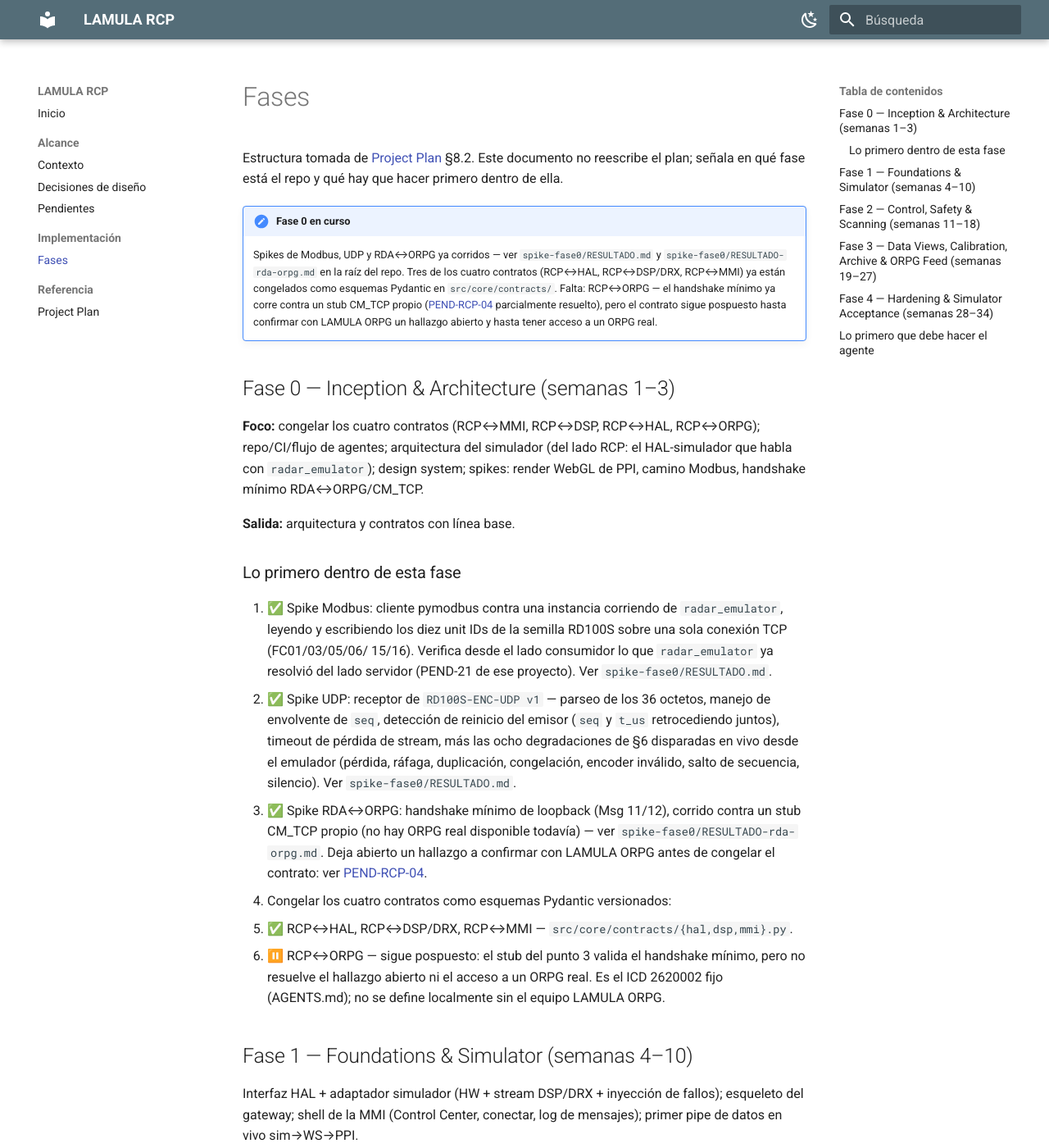
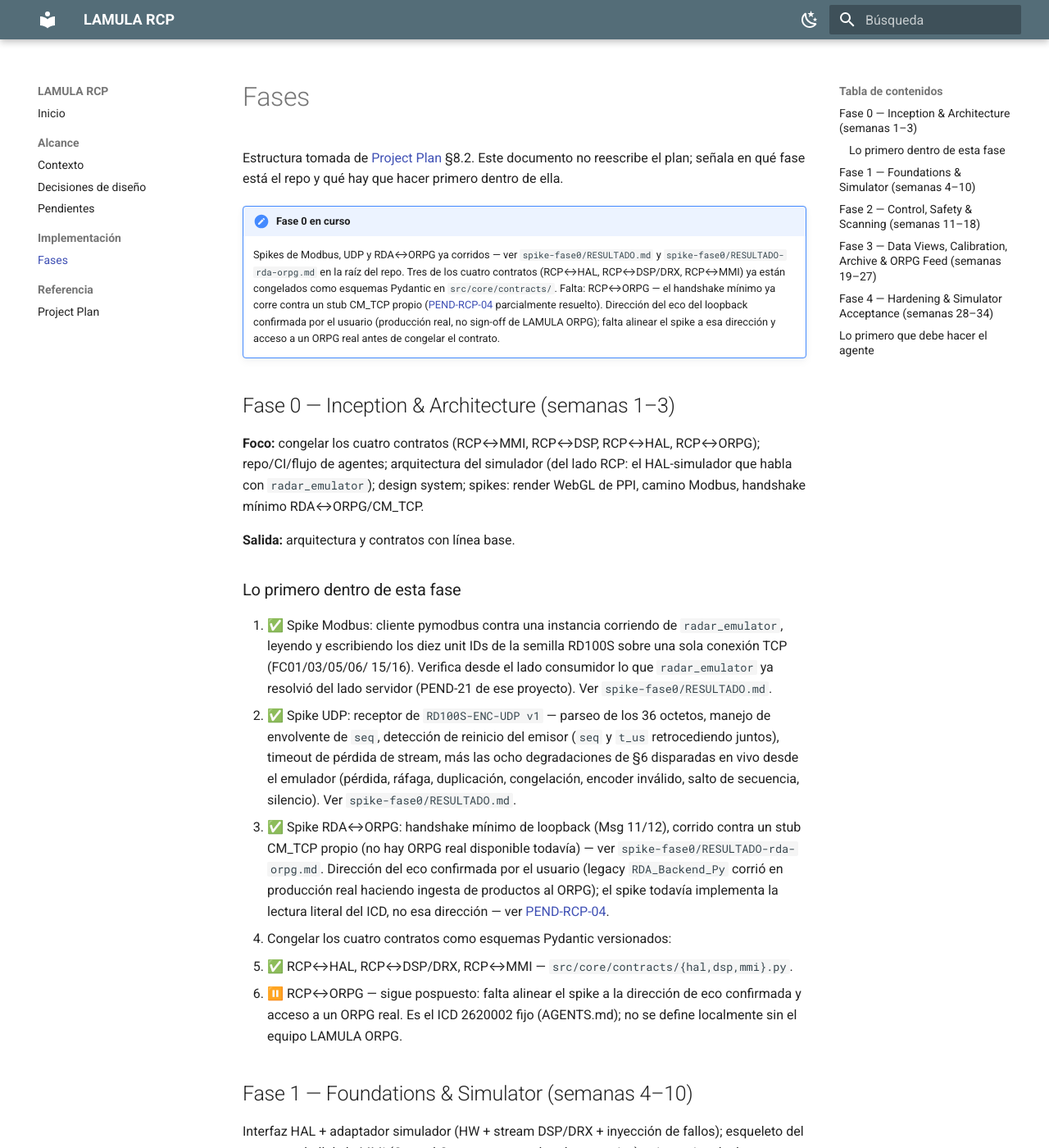
Before and after one commit to vladimir1284/lamula-rcp, an MkDocs documentation site: the page built from docs/implementacion/fases.md, in a window 1280 px wide and 1400 px high. Shown: the whole window at 82% size. Built offline with MkDocs 1.6.1 and Material for MkDocs 9.7.7, drawn with Linux system fonts in a browser that asks for light colours.

Commit message:
Confirma dirección del eco del loopback RDA<->ORPG con experiencia de producción del usuario
El legacy RDA_Backend_Py valida el eco de Loopback Test (Msg 11/12) al revés
de la lectura literal del ICD 2620002F que el spike implementó. El usuario
confirma que esa dirección del legacy no es un bug de 2013: ese mismo código
corrió en producción real haciendo ingesta de productos al ORPG. Queda
anotado como confirmación por experiencia operativa, no como sign-off del
equipo LAMULA ORPG, y pendiente validar contra un ORPG real antes de congelar
el contrato RCP<->ORPG (el spike sigue implementando la lectura literal del
ICD, no la dirección confirmada).

Co-Authored-By: Claude Sonnet 5 <noreply@anthropic.com>

```diff
--- a/docs/implementacion/fases.md
+++ b/docs/implementacion/fases.md
@@ -9,8 +9,9 @@ señala en qué fase está el repo y qué hay que hacer primero dentro de ella.
     (RCP↔HAL, RCP↔DSP/DRX, RCP↔MMI) ya están congelados como esquemas Pydantic en
     `src/core/contracts/`. Falta: RCP↔ORPG — el handshake mínimo ya corre contra un stub CM_TCP
     propio ([PEND-RCP-04](../alcance/pendientes.md#pend-rcp-04-disponibilidad-de-orpg-real-o-stub-cm_tcp-para-fase-0)
-    parcialmente resuelto), pero el contrato sigue pospuesto hasta confirmar con LAMULA ORPG un
-    hallazgo abierto y hasta tener acceso a un ORPG real.
+    parcialmente resuelto). Dirección del eco del loopback confirmada por el usuario (producción
+    real, no sign-off de LAMULA ORPG); falta alinear el spike a esa dirección y acceso a un ORPG
+    real antes de congelar el contrato.
 
 ## Fase 0 — Inception & Architecture (semanas 1–3)
 
@@ -33,13 +34,14 @@ RDA↔ORPG/CM_TCP.
    (pérdida, ráfaga, duplicación, congelación, encoder inválido, salto de secuencia, silencio).
    Ver `spike-fase0/RESULTADO.md`.
 3. ✅ Spike RDA↔ORPG: handshake mínimo de loopback (Msg 11/12), corrido contra un stub CM_TCP
-   propio (no hay ORPG real disponible todavía) — ver `spike-fase0/RESULTADO-rda-orpg.md`. Deja
-   abierto un hallazgo a confirmar con LAMULA ORPG antes de congelar el contrato: ver
-   [PEND-RCP-04](../alcance/pendientes.md#pend-rcp-04-disponibilidad-de-orpg-real-o-stub-cm_tcp-para-fase-0).
+   propio (no hay ORPG real disponible todavía) — ver `spike-fase0/RESULTADO-rda-orpg.md`.
+   Dirección del eco confirmada por el usuario (legacy `RDA_Backend_Py` corrió en producción real
+   haciendo ingesta de productos al ORPG); el spike todavía implementa la lectura literal del ICD,
+   no esa dirección — ver [PEND-RCP-04](../alcance/pendientes.md#pend-rcp-04-disponibilidad-de-orpg-real-o-stub-cm_tcp-para-fase-0).
 4. Congelar los cuatro contratos como esquemas Pydantic versionados:
    - ✅ RCP↔HAL, RCP↔DSP/DRX, RCP↔MMI — `src/core/contracts/{hal,dsp,mmi}.py`.
-   - ⏸️ RCP↔ORPG — sigue pospuesto: el stub del punto 3 valida el handshake mínimo, pero no
-     resuelve el hallazgo abierto ni el acceso a un ORPG real. Es el ICD 2620002 fijo
+   - ⏸️ RCP↔ORPG — sigue pospuesto: falta alinear el spike a la dirección de eco confirmada y
+     acceso a un ORPG real. Es el ICD 2620002 fijo
      (AGENTS.md); no se define localmente sin el equipo LAMULA ORPG.
 
 ## Fase 1 — Foundations & Simulator (semanas 4–10)
```
Also changed, not shown: docs/alcance/pendientes.md (+14 -3 lines), spike-fase0/RESULTADO-rda-orpg.md (+14 -9 lines), 1 other file.
